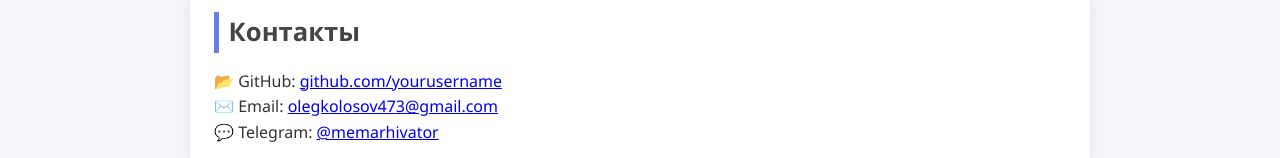
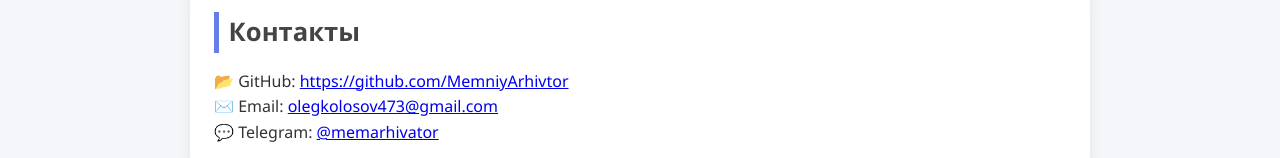
Before and after one commit to MemniyArhivtor/web2, a plain HTML site: page index.html in a window 1280 px wide. Shown: the part 1366-1524 px from the top of the page. Drawn offline with Linux system fonts and the light colour scheme.

Commit message:
Update index.html

```diff
--- a/index.html
+++ b/index.html
@@ -50,7 +50,7 @@
 
   <section>
     <h2>Контакты</h2>
-    <p>📂 GitHub: <a href="#">github.com/yourusername</a></p>
+    <p>📂 GitHub: <a href="#">https://github.com/MemniyArhivtor</a></p>
     <p>✉️ Email: <a href="mailto:yourmail@mail.com">olegkolosov473@gmail.com</a></p>
     <p>💬 Telegram: <a href="#">@memarhivator</a></p>
   </section>
@@ -59,4 +59,5 @@
     <p>© 2025 Артем Луканов | Портфолио</p>
   </footer>
 </body>
+
 </html>
```
